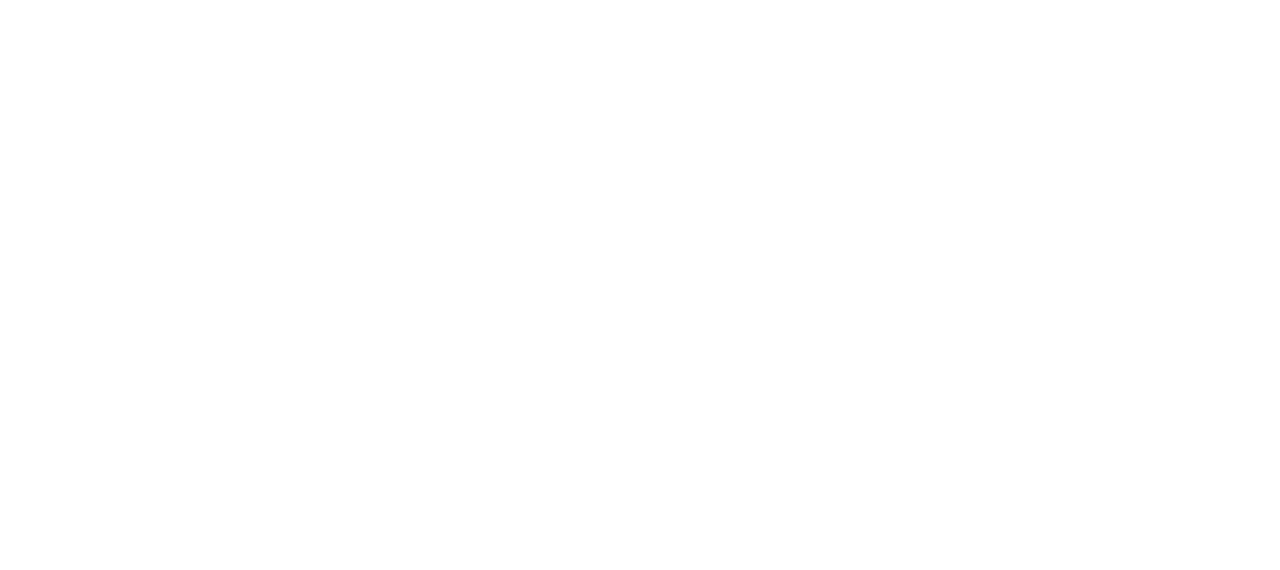
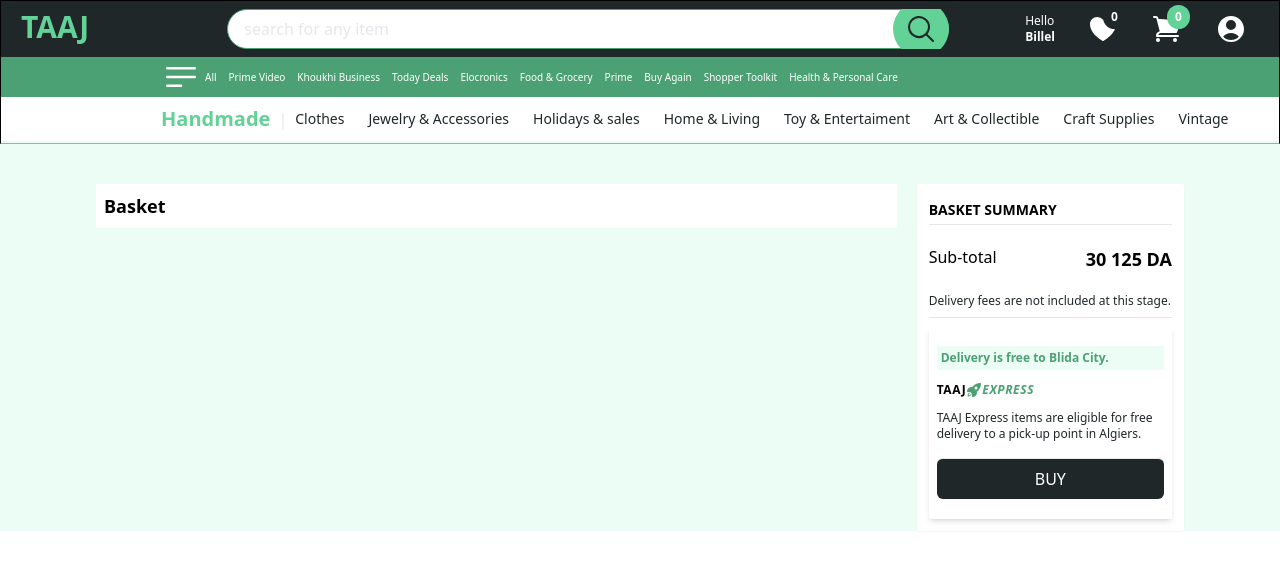
Before and after one commit to BahaniBillel/taaj, a Next.js app: page /checkout in a window 1280 px wide. Shown: the top 570 px of the page. Built offline with nearby package versions, Linux system fonts and the light colour scheme.

Commit message:
finishing checkoutprodutc ui

```diff
--- a/components/CheckoutProduct.jsx
+++ b/components/CheckoutProduct.jsx
@@ -1,4 +1,7 @@
+import { StarIcon, TrashIcon } from "@heroicons/react/24/solid";
+import Image from "next/image";
 import React from "react";
+import StarRatings from "react-star-ratings";
 
 function CheckoutProduct({
   id,
@@ -8,8 +11,65 @@
   category,
   image,
   url,
+  rating,
 }) {
-  return <div>CheckoutProduct</div>;
+  return (
+    <div
+      className="grid grid-cols-5 gap-y-10  border-lightGray border-solid border mb-1 py-2 px-5 h-36 overflow-hidden bg-white cursor-pointer
+      hover:shadow-md rounded-sm "
+    >
+      <div className="flex flex-col space-y-2 ">
+        <Image
+          src={image}
+          width={50}
+          height={50}
+          objectFit="contain"
+          alt={title}
+          className="p-2"
+        />
+        <div className="flex flex-grow"></div>
+        <div
+          className="flex flex-row rounded-md p-2  hover:border-greenSecondary
+         hover:shadow-md hover:bg-lightEmerald hover:scale-95 transition-all duration-150 ease-in-out group"
+        >
+          <TrashIcon className="h-5 text-greenSecondary mr-1 group-hover:text-greenSecondary" />
+          <p className="text-greenSecondary text-sm tracking-wide group-hover:text-greenSecondary">
+            Remove
+          </p>
+        </div>
+      </div>
+
+      {/* middle section */}
+      <div className="col-span-3 mx-5 flex flex-col">
+        <p className="font-bold ">{category}</p>
+
+        <div className="">
+          <StarRatings
+            rating={2}
+            starRatedColor="gold"
+            changeRating={3}
+            numberOfStars={5}
+            name="rating"
+            starDimension="20px"
+          />
+        </div>
+        <p className="font-light text-sm mt-2 line-clamp-3">{description}</p>
+      </div>
+      {/* right section */}
+      <div className="col-span-1  flex flex-col items-end  ">
+        <div className="font-semibold text-sm">{price} DA</div>
+        <div className="flex flex-row space-x-3 items-center mt-5">
+          <button className="bg-greenSecondary py-1 px-3 rounded-sm text-white hover:scale-95 transition-shadow duration-150">
+            -
+          </button>
+          <p>0</p>
+          <button className="bg-greenPrimary py-1 px-3 rounded-sm text-white shadow-md hover:scale-95 transition-shadow duration-150">
+            +
+          </button>
+        </div>
+      </div>
+    </div>
+  );
 }
 
 export default CheckoutProduct;
--- a/components/header/UpperHeader.jsx
+++ b/components/header/UpperHeader.jsx
@@ -4,17 +4,25 @@
   ShoppingCartIcon,
   UserCircleIcon,
   Bars3BottomLeftIcon,
+  HeartIcon,
 } from "@heroicons/react/24/solid";
 import { useSelector } from "react-redux";
 import { selectItems } from "../../redux/slices/basketSlice";
 import Link from "next/link";
+import { selectCounts } from "../../redux/slices/heartSlice";
 
 function UpperHeader() {
   const items = useSelector(selectItems);
+  const likes = useSelector((state) => state.heart.counts);
   return (
     <div className="bg-darkGray h-auto grid grid-cols-12 grid-flow-row-2 md:grid-rows-1 py-2 px-3 md:px-5 ">
       {/* logo */}
-      <div className=" order-1 col-span-6 md:col-span-2 text-white ">logo</div>
+      <Link
+        href="/"
+        className="order-1 col-span-6 md:col-span-2 text-greenSecondary font-bold text-3xl "
+      >
+        TAAJ
+      </Link>
       {/* search bar */}
       <div className=" mt-3 md:mt-0 order-last md:order-2 col-span-12 md:col-span-7 flex flex-row items-center relative overflow-hidden">
         <Bars3BottomLeftIcon className="h-8 text-white mr-4 md:hidden" />
@@ -38,17 +46,28 @@
           <br />
           <span className="font-bold ">Billel</span>{" "}
         </div>
+        {/* likes */}
+
+        <div className="flex flex-row space-x-1  items-end ">
+          <Link href="/likes">
+            <div className="relative items-center ">
+              <HeartIcon className="h-5 md:h-8 " />
+              <span className=" absolute -top-2 left-2/4 text-white text-xs font-bold   z-10  bg-darkGray py-1 px-2 rounded-full">
+                {likes}
+              </span>
+            </div>
+          </Link>
+        </div>
         {/* cart */}
         <div className="flex flex-row space-x-1  items-end ">
           <Link href="/checkout">
             <div className="relative items-center ">
               <ShoppingCartIcon className="h-5 md:h-8 " />
-              <span className=" absolute -top-2 left-2/4 text-white text-xs  md:text-sm font-light z-10  bg-greenSecondary p-[1px] md:p-1 rounded-full">
+              <span className=" absolute -top-2 left-2/4 text-white text-xs font-bold   z-10  bg-greenSecondary py-1 px-2 rounded-full">
                 {items.length}
               </span>
             </div>
           </Link>
-          <div className="font-bold hidden md:block">Cart</div>{" "}
         </div>
 
         {/* user */}
--- a/components/products/Product.jsx
+++ b/components/products/Product.jsx
@@ -3,6 +3,7 @@
 import { ShoppingBagIcon, HeartIcon } from "@heroicons/react/24/solid";
 import { useDispatch } from "react-redux";
 import { addToBasket } from "../../redux/slices/basketSlice";
+import { incrementLikes, decrementLikes } from "../../redux/slices/heartSlice";
 
 function Product({ id, title, price, description, category, image, url }) {
   const dispatch = useDispatch();
@@ -23,8 +24,22 @@
     dispatch(addToBasket(product));
   };
 
+  const HandleIncrementedLikes = () => {
+    dispatch(incrementLikes());
+  };
+
+  const HandleDecrementedLikes = () => {
+    dispatch(decrementLikes());
+  };
+
   const HandleHeartColor = () => {
     setHeart(!heart);
+
+    if (heart === true) {
+      dispatch(incrementLikes());
+    } else {
+      dispatch(decrementLikes());
+    }
   };
 
   return (
--- a/package.json
+++ b/package.json
@@ -17,9 +17,11 @@
     "react": "18.2.0",
     "react-dom": "18.2.0",
     "react-redux": "^8.0.5",
+    "react-star-ratings": "^2.3.0",
     "redux": "^4.2.0"
   },
   "devDependencies": {
+    "@tailwindcss/line-clamp": "^0.4.2",
     "autoprefixer": "^10.4.13",
     "eslint": "8.27.0",
     "eslint-config-next": "13.0.2",
--- a/pages/checkout/index.jsx
+++ b/pages/checkout/index.jsx
@@ -1,16 +1,68 @@
 import React from "react";
 import { useSelector } from "react-redux";
 import CheckoutProduct from "../../components/CheckoutProduct";
+import Header from "../../components/header/Header";
 import { selectItems } from "../../redux/slices/basketSlice";
+import { RocketLaunchIcon } from "@heroicons/react/24/solid";
 
 function Checkout() {
   const items = useSelector(selectItems);
   return (
-    <div className="">
-      <div className="grid grid-cols-5">
-        {items.map((item, i) => (
-          <CheckoutProduct key={i} />
-        ))}
+    <div className="bg-lightEmerald">
+      <Header />
+      <div className=" px-2 md:px-24 mt-10  flex flex-col md:flex-row items-start flex-nowrap md:space-x-5">
+        <div className="md:w-9/12 order-2 md:order-1">
+          <p className="font-semibold text-lg p-2 rounded-sm bg-white">
+            Basket
+          </p>
+          {items.map((item, i) => (
+            <CheckoutProduct
+              key={i}
+              image={item.image}
+              title={item.title}
+              description={item.description}
+              price={item.price}
+              category={item.category}
+              url={item.url}
+            />
+          ))}
+        </div>
+
+        <div className="md:w-3/12 bg-white rounded-sm p-3 shadow-sm order-1 md:order-2">
+          <p className="py-1 font-semibold text-sm uppercase">Basket Summary</p>
+          <div className="flex flex-rox space-x-3 py-5 border-t-[1px] border-solid border-lightGray">
+            <p>Sub-total</p>
+            <div className="flex flex-grow"></div>
+            <p className="font-semibold text-lg"> 30 125 DA</p>
+          </div>
+          <p className="text-darkGray text-xs pb-2 border-b-[1px] border-solid border-lightGray ">
+            Delivery fees are not included at this stage.
+          </p>
+
+          <div className="py-5  rounded-sm shadow-md mt-2 p-2">
+            <p className="text-xs text-greenPrimary p-1 bg-lightEmerald  font-semibold   ">
+              Delivery is free to Blida City.
+            </p>
+            <p className="text-xs py-3 font-semibold uppercase tracking-wider flex flex-row">
+              Taaj
+              <span className="text-greenPrimary italic uppercase flex flex-row">
+                <RocketLaunchIcon className="h-4" />
+                Express
+              </span>
+            </p>
+            <p className="text-xs text-darkGray mb-4">
+              TAAJ Express items are eligible for free delivery to a pick-up
+              point in Algiers.
+            </p>
+
+            <div
+              className="border-t-[1px] border-solid border-lightGray bg-darkGray text-white text-center cursor-pointer
+             px-3 py-2 rounded-md hover:scale-95 transition-all duration-150 hover:shadow-md"
+            >
+              BUY
+            </div>
+          </div>
+        </div>
       </div>
     </div>
   );
--- /dev/null
+++ b/pages/likes/index.jsx
@@ -0,0 +1,7 @@
+import React from "react";
+
+function Likes() {
+  return <div>Likes</div>;
+}
+
+export default Likes;
--- /dev/null
+++ b/redux/slices/heartSlice.jsx
@@ -0,0 +1,26 @@
+import { createSlice } from "@reduxjs/toolkit";
+
+const initialState = {
+  counts: 0,
+};
+
+export const heartSlice = createSlice({
+  name: "heart",
+  initialState,
+  reducers: {
+    incrementLikes: (state) => {
+      state.counts += 1;
+    },
+
+    decrementLikes: (state) => {
+      state.counts -= 1;
+    },
+  },
+});
+
+export const { incrementLikes, decrementLikes } = heartSlice.actions;
+
+// this how we pull items from the global store
+export const selectCounts = (state) => state.heart.counts;
+
+export default heartSlice.reducer;
--- a/redux/store.jsx
+++ b/redux/store.jsx
@@ -1,10 +1,12 @@
 import { configureStore } from "@reduxjs/toolkit";
 import basketSlice from "./slices/basketSlice";
+import heartSlice from "./slices/heartSlice";
 
 // the store
 
 export const store = configureStore({
   reducer: {
     basket: basketSlice,
+    heart: heartSlice,
   },
 });
--- a/tailwind.config.js
+++ b/tailwind.config.js
@@ -7,7 +7,7 @@
   theme: {
     extend: {},
   },
-  plugins: [],
+  plugins: [require("@tailwindcss/line-clamp")],
   theme: {
     colors: {
       transparent: "transparent",
@@ -16,6 +16,7 @@
       greenSecondary: "#63d297",
       white: "#ffffff",
       lightGray: "#e5e7eb",
+      lightEmerald: "#ecfdf5",
       // beige: "#fbd1a2",
       // blackgrey: "#1f2937",
       // gray: "#9ca3af",
```
Also changed, not shown: 1 other file (tests, documents, lock files or other folders).
